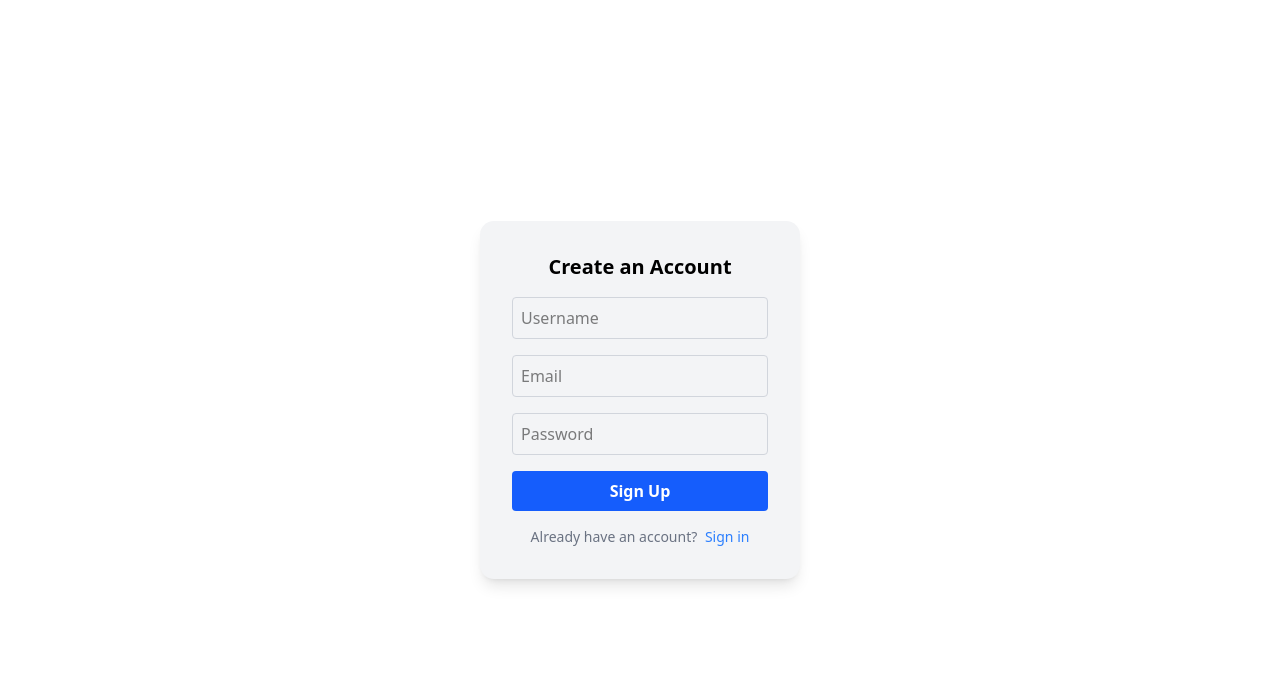
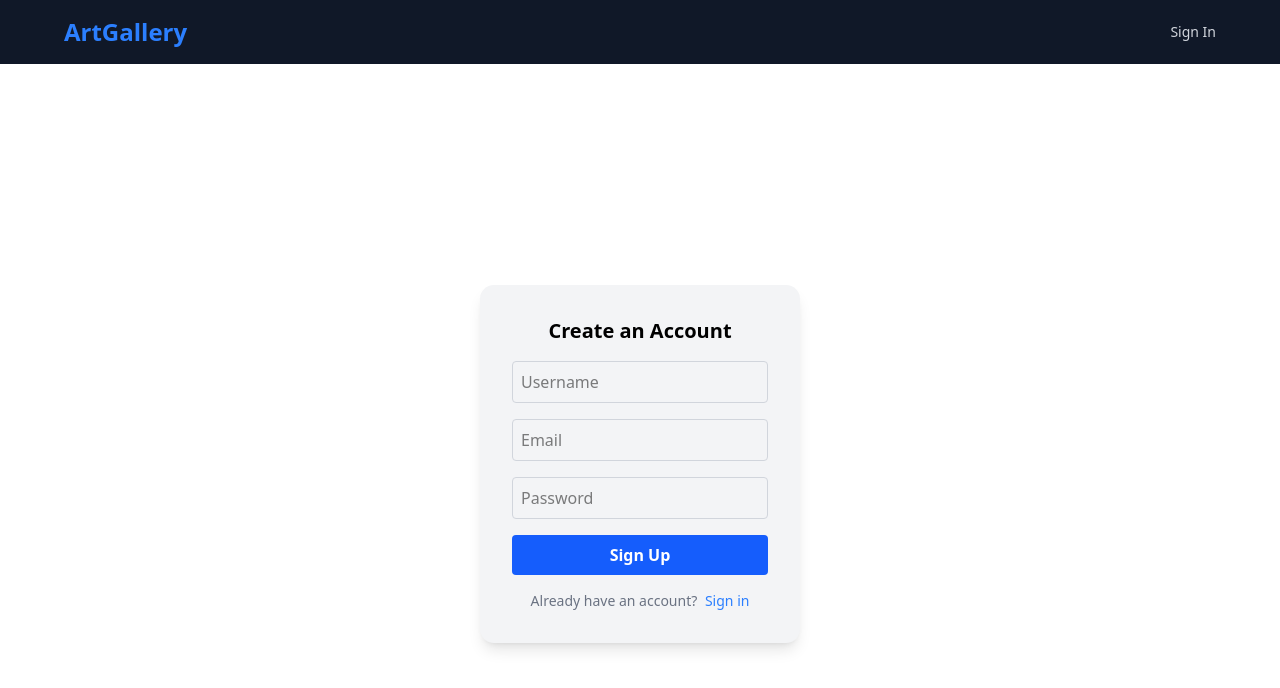
Before and after one commit to NadimChatellier/SE-exihibition-platform, a Next.js app in the folder launchpad-project/: page /login in a window 1280 px wide. Shown: the top 688 px of the page. Built offline with nearby package versions, Linux system fonts and the light colour scheme; no server answers.

Commit message:
slight adjustments

```diff
--- a/launchpad-project/src/app/browse/BrowseClient.jsx
+++ b/launchpad-project/src/app/browse/BrowseClient.jsx
@@ -6,7 +6,6 @@ import { useSearchParams } from "next/navigation";
 import {
   fetchVandAArtworks,
   fetchHarvardArtworks,
-  // fetchBritishMuseumArtworks,
   fetchLouvreArtworks,
 } from "@/lib/API/requests";
 import ArtworkCard from "../components/artworkCard";
@@ -29,6 +28,12 @@ const lookupMap = {
   // BritishMuseum: fetchBritishMuseumArtworks,
 };
 
+const museumNameMap = {
+  VandA: "the Victoria and Albert Museum",
+  Harvard: "the Harvard Art Museums",
+};
+
+
 export default function BrowseClient() {
   const searchParams = useSearchParams();
   const museumKey = searchParams.get("museum");
@@ -41,7 +46,6 @@ export default function BrowseClient() {
   const [typeFilter, setTypeFilter] = useState("");
   const [searchInput, setSearchInput] = useState("");
   const [searchTerm, setSearchTerm] = useState("");
-
 
   const pageSize = 20;
 
@@ -66,11 +70,6 @@ useEffect(() => {
       });
 
   }, [museumKey, page, typeFilter, searchTerm]);
-
-
-
-
-
 
   function getPageNumbers(current, total, maxVisible = 5) {
     const pages = [];
@@ -102,10 +101,6 @@ useEffect(() => {
     <div>
       <Navbar />
       <div className="min-h-screen px-8 py-16 sm:px-20">
-
-
-
-
         {loading ? (
           <div className="flex items-center justify-center h-screen flex-col">
             <DotLottieReact
@@ -121,11 +116,13 @@ useEffect(() => {
         ) : (
           <>
             <h1 className="text-3xl font-bold mb-10 text-center">
-          {museumKey ? `Gallery for ${museumKey}` : "Gallery"}
+            {museumKey ? `Gallery for ${museumNameMap[museumKey] || museumKey}` : "Gallery"}
+
             </h1>
+
             <div className="mb-8 flex flex-col sm:flex-row sm:items-end sm:justify-between gap-4">
               <div className="flex flex-col sm:flex-row gap-4">
-    {/* Dropdown Filter */}
+                {/* Filter */}
                 <div>
                   <label className="block text-sm font-medium text-gray-700 mb-1">
                     Filter by Type
@@ -147,7 +144,7 @@ useEffect(() => {
                   </select>
                 </div>
 
- {/* Search Bar */}
+                {/* Search */}
                 <div className="flex gap-2">
                   <div>
                     <label className="block text-sm font-medium text-gray-700 mb-1">
@@ -173,11 +170,21 @@ useEffect(() => {
                     </button>
                   </div>
                 </div>
-
+              </div>
             </div>
 
-
+            {/* No Results Message */}
+            {artworks.length === 0 ? (
+              <div className="text-center mt-20">
+                <h2 className="text-xl font-semibold text-gray-600 dark:text-gray-300">
+                  No artworks found
+                </h2>
+                <p className="text-gray-500 mt-2">
+                  Try a different keyword or filter.
+                </p>
               </div>
+            ) : (
+              <>
                 <div className="grid gap-8 sm:grid-cols-2 lg:grid-cols-3 xl:grid-cols-4">
                   {artworks.map((art) => (
                     <ArtworkCard key={art.id} art={art} />
@@ -186,8 +193,6 @@ useEffect(() => {
 
                 <Pagination className="mt-12">
                   <PaginationContent>
-
-
                     <PaginationItem>
                       <PaginationPrevious
                         onClick={(e) => {
@@ -199,7 +204,8 @@ useEffect(() => {
                     </PaginationItem>
 
                     {page > 3 && (
-                  <>     <PaginationItem>
+                      <>
+                        <PaginationItem>
                           <PaginationLink
                             href="#"
                             onClick={(e) => {
@@ -211,13 +217,10 @@ useEffect(() => {
                             1
                           </PaginationLink>
                         </PaginationItem>
-
                         <PaginationItem>
                           <PaginationEllipsis />
                         </PaginationItem>
-
                       </>
-
                     )}
 
                     {getPageNumbers(page, totalPages).map((p) => (
@@ -268,6 +271,8 @@ useEffect(() => {
                 </Pagination>
               </>
             )}
+          </>
+        )}
       </div>
     </div>
   );
--- a/launchpad-project/src/app/login/page.js
+++ b/launchpad-project/src/app/login/page.js
@@ -8,6 +8,7 @@ import {
 } from "firebase/auth";
 import { auth } from "@/lib/firebase";
 import { getFirestore, doc, setDoc } from "firebase/firestore";
+import Navbar from "../components/navbar";
 
 const db = getFirestore();
 
@@ -59,6 +60,8 @@ export default function AuthPage() {
   };
 
   return (
+    <>
+    <Navbar/>
     <div className="min-h-screen flex items-center justify-center bg-white text-black">
       <form
         onSubmit={handleSubmit}
@@ -120,5 +123,7 @@ export default function AuthPage() {
         </p>
       </form>
     </div>
+    </>
+
   );
 }
```
Lines whose indentation alone changed are shown as unchanged.
